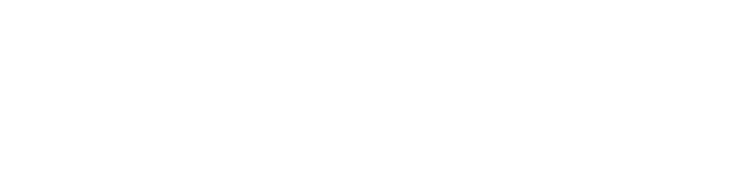
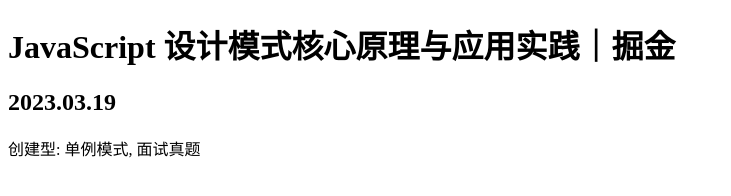
Before and after one commit to jacky-jiang/web-skill-coding, a website built with webpack: page packages/devops/index.html in a window 1280 px wide. Shown: the whole page, without its empty margins (0-731 px from the left). Built offline with nearby package versions, Linux system fonts and the light colour scheme.

Commit message:
feat: 编程实践之单例设计模式

```diff
--- a/packages/devops/index.html
+++ b/packages/devops/index.html
@@ -5,6 +5,13 @@
     <title>Web 编程实践</title>
   </head>
   <body>
+    <div>
+      <h1>JavaScript 设计模式核心原理与应用实践｜掘金</h1>
+      <h2>2023.03.19</h2>
+      <div>
+        <span>创建型: 单例模式, 面试真题</span>
+      </div>
+    </div>
     <script src="bundle.js"></script>
   </body>
 </html>
```
